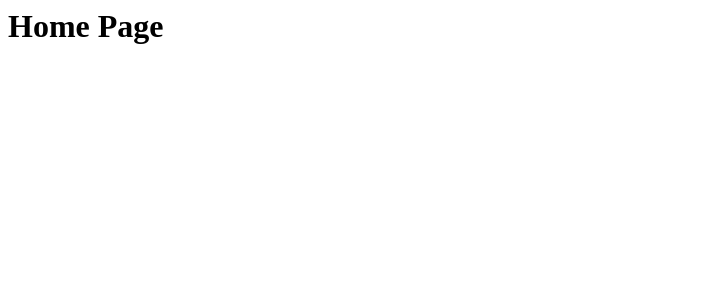
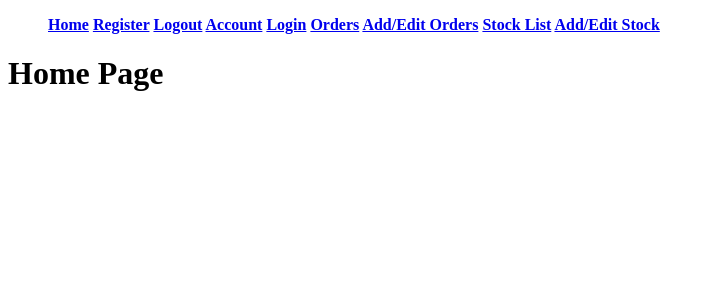
Before and after one commit to Chris-burd91/QA-SIFA1, a Flask app: page / in a window 1280 px wide. Shown: the top 300 px of the page, without its empty margins (0-714 px from the left). Run offline with Flask 2, Linux system fonts and the light colour scheme.

Commit message:
starting from base again

```diff
--- a/application/__init__.py
+++ b/application/__init__.py
@@ -1,5 +1,11 @@
 from flask import Flask
+from flask_sqlalchemy import SQLAlchemy
+import os
 
 app = Flask(__name__)
 
+app.config['SQLALCHEMY_DATABASE_URI'] = str(os.getenv('DATABASE_URI'))
+db = SQLAlchemy(app)
+
+
 from application import routes
--- a/application/routes.py
+++ b/application/routes.py
@@ -5,4 +5,37 @@ from application import app
 @app.route('/')
 @app.route('/home')
 def home():
-    return render_template('home.html', title ='Home Page')
+    return render_template('home.html', title ='Home')
+
+@app.route('/register')
+def register():
+    return render_template('register.html', title='Register')
+
+@app.route('/account')
+def account():
+    return render_template('account.html', title='Account')
+
+@app.route('/login')
+def login():
+    return render_template('login.html', title='Login')
+
+@app.route('/orders')
+def orders():
+    return render_template('orders.html', title='Orders')
+
+@app.route('/add_edit_orders')
+def add_edit_orders():
+    return render_template('add_edit_orders.html', title='Add/Edit Orders')
+
+@app.route('/stock')
+def stock():
+    return render_template('stock.html', title='Stock')
+
+@app.route('/add_edit_stock')
+def add_edit_stock():
+    return render_template('add_edit_stock.html', title='Add/Edit Stock')
+
+@app.route("/logout")
+def logout():
+    logout_user()
+    return redirect(url_for('login'))
--- /dev/null
+++ b/application/templates/account.html
@@ -0,0 +1,4 @@
+{% extends "layout.html" %}
+{% block body_content %}
+{% endblock %}
+~
--- /dev/null
+++ b/application/templates/add_edit_orders.html
@@ -0,0 +1,4 @@
+{% extends "layout.html" %}
+{% block body_content %}
+{% endblock %}
+~
--- /dev/null
+++ b/application/templates/add_edit_stock.html
@@ -0,0 +1,4 @@
+{% extends "layout.html" %}
+{% block body_content %}
+{% endblock %}
+~
--- a/application/templates/home.html
+++ b/application/templates/home.html
@@ -1 +1,3 @@
-<h1>{{ title }}</h1>
+{% extends "layout.html" %}
+{% block body_content %}
+{% endblock %}
--- a/application/templates/layout.html
+++ b/application/templates/layout.html
@@ -7,12 +7,13 @@
 <ul class="menu">
 <a href="{{ url_for('home') }}">Home</a>
 <a href="{{ url_for('register') }}">Register</a>
-{% if current_user.is_authenticated == True %}
 	<a href="{{ url_for('logout') }}">Logout</a>
 	<a href="{{ url_for('account') }}">Account</a>
-{% else %}
 	<a href="{{ url_for('login') }}">Login</a>
-	{% endif %}
+	<a href="{{ url_for('orders') }}">Orders</a>
+	<a href="{{ url_for('add_edit_orders') }}">Add/Edit Orders</a>
+	<a href="{{ url_for('stock') }}">Stock List</a>
+	<a href="{{ url_for('add_edit_stock') }}">Add/Edit Stock</a>
 </ul>
 </nav></strong>
 <body>
--- /dev/null
+++ b/application/templates/orders.html
@@ -0,0 +1,4 @@
+{% extends "layout.html" %}
+{% block body_content %}
+{% endblock %}
+~
--- a/application/templates/register.html
+++ b/application/templates/register.html
@@ -0,0 +1,4 @@
+{% extends "layout.html" %}
+{% block body_content %}
+{% endblock %}
+~
--- /dev/null
+++ b/application/templates/stock.html
@@ -0,0 +1,4 @@
+{% extends "layout.html" %}
+{% block body_content %}
+{% endblock %}
+~
```
Also changed, not shown: application/models.py (line endings or trailing spaces).
